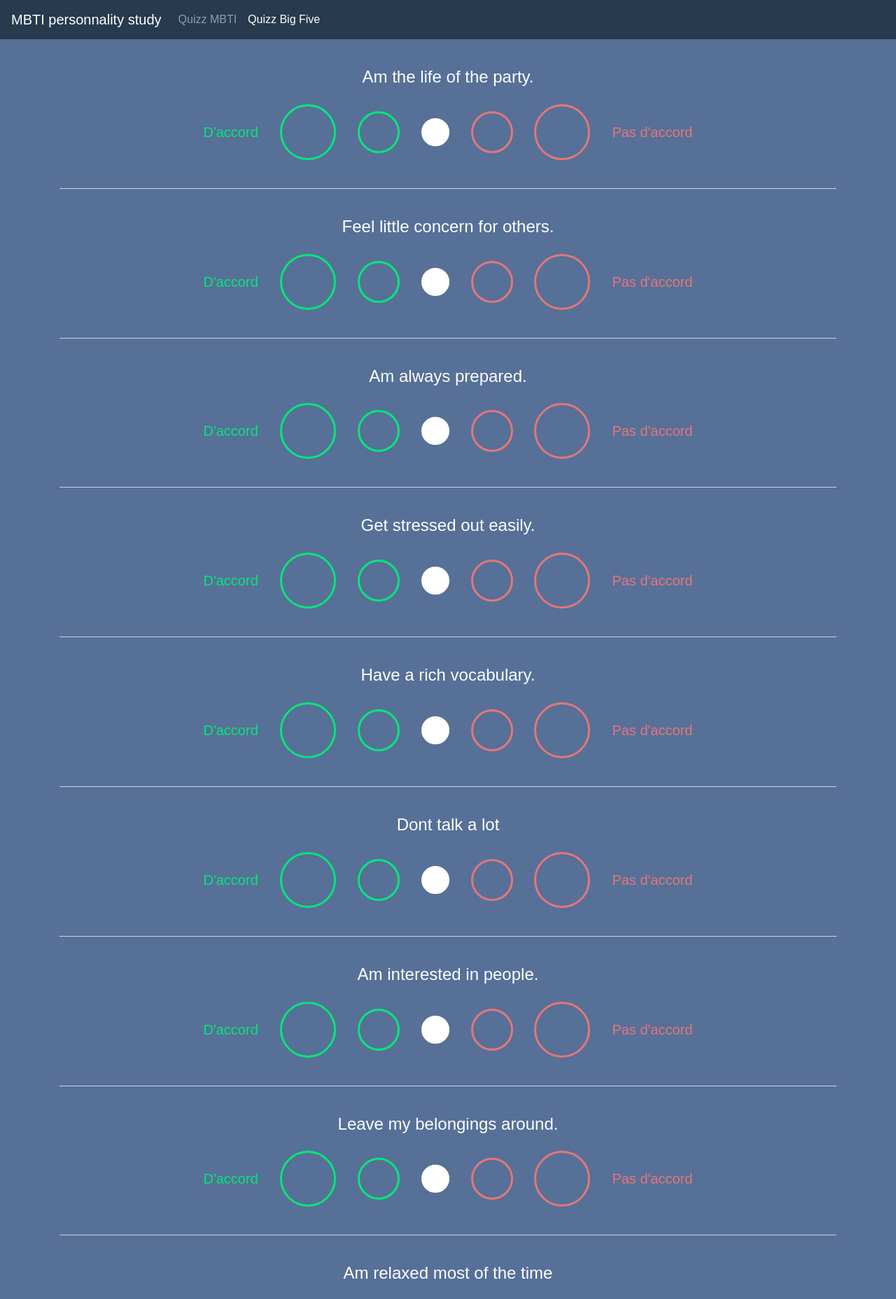
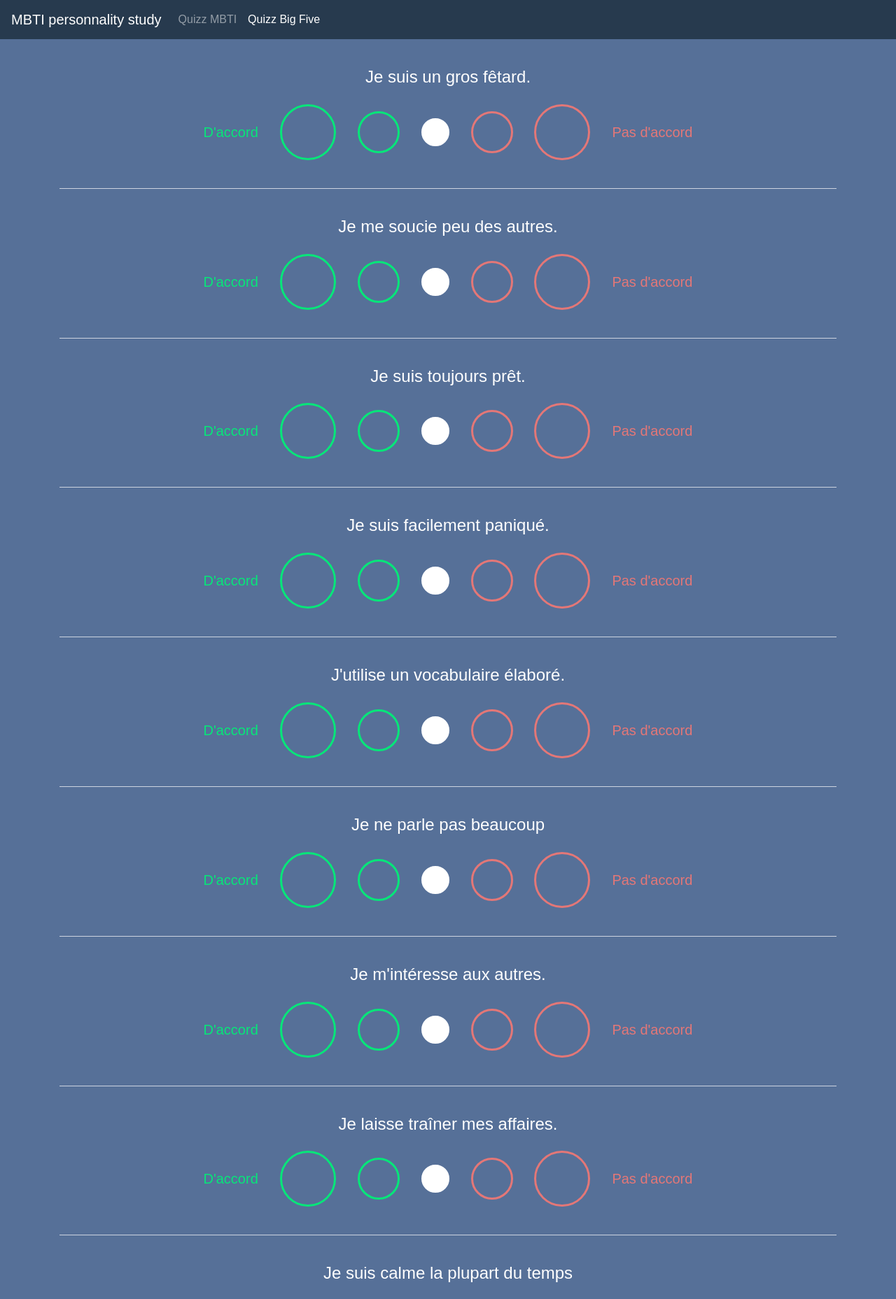
Before and after one commit to sunwize/pfe_5A_app, a Vue app: page /quizz-big5 in a window 1280 px wide. Shown: the top 1857 px of the page at 70% size. Built offline with nearby package versions, Linux system fonts and the light colour scheme; a web font is replaced by a local one.

Commit message:
EN to FR

```diff
--- a/src/views/QuizzBIG5.vue
+++ b/src/views/QuizzBIG5.vue
@@ -21,57 +21,7 @@ export default {
   name: 'QuizzBIG5',
   data () {
     return {
-      statements: [ { text: 'Am the life of the party.\n', choice: 3 },
-                    { text: 'Feel little concern for others.\n', choice: 3 },
-                    { text: 'Am always prepared.\n', choice: 3 },
-                    { text: 'Get stressed out easily.\n', choice: 3 },
-                    { text: 'Have a rich vocabulary.\n', choice: 3 },
-                    { text: 'Dont talk a lot\n', choice: 3 },
-                    { text: 'Am interested in people.\n', choice: 3 },
-                    { text: 'Leave my belongings around.\n', choice: 3 },
-                    { text: 'Am relaxed most of the time\n', choice: 3 },
-                    { text: 'Have difficulty understanding abstract ideas.\n', choice: 3 },
-                    { text: 'Feel comfortable around people.\n', choice: 3 },
-                    { text: 'Insult people\n', choice: 3 },
-                    { text: 'Pay attention to details.\n', choice: 3 },
-                    { text: 'Worry about things\n', choice: 3 },
-                    { text: 'Have a vivid imagination.\n', choice: 3 },
-                    { text: 'Keep in the background.\n', choice: 3 },
-                    { text: 'Sympathize with others feelings\n', choice: 3 },
-                    { text: 'Make a mess of things.\n', choice: 3 },
-                    { text: 'Seldom feel blue.\n', choice: 3 },
-                    { text: 'Am not interested in abstract ideas\n', choice: 3 },
-                    { text: 'Start conversations.\n', choice: 3 },
-                    { text: 'Am not interested in other peoples problems.\n', choice: 3 },
-                    { text: 'Get chores done right away.\n', choice: 3 },
-                    { text: 'Am easily disturbed.\n', choice: 3 },
-                    { text: 'Have excellent ideas.\n', choice: 3 },
-                    { text: 'Have little to say.\n', choice: 3 },
-                    { text: 'Have a soft heart.\n', choice: 3 },
-                    { text: 'Often forget to put things back in their proper place.\n', choice: 3 },
-                    { text: 'Get upset easily.\n', choice: 3 },
-                    { text: 'Do not have a good imagination\n', choice: 3 },
-                    { text: 'Talk to a lot of different people at parties.\n', choice: 3 },
-                    { text: 'Am not really interested in others\n', choice: 3 },
-                    { text: 'Like order.\n', choice: 3 },
-                    { text: 'Change my mood a lot.\n', choice: 3 },
-                    { text: 'Am quick to understand things.\n', choice: 3 },
-                    { text: 'Dont like to draw attention to myself.\n', choice: 3 },
-                    { text: 'Take time out for others.\n', choice: 3 },
-                    { text: 'Shirk my duties.\n', choice: 3 },
-                    { text: 'Have frequent mood swings.\n', choice: 3 },
-                    { text: 'Use difficult words.\n', choice: 3 },
-                    { text: 'Je me fiche d\'être le centre d\'intérêt.\n', choice: 3 },
-                    { text: 'Je ressens les émotions des autres\n', choice: 3 },
-                    { text: 'Je suis un planning.\n', choice: 3 },
-                    { text: 'Je suis facilement irrité.\n', choice: 3 },
-                    { text: 'Je passe du temps à réflichir.\n', choice: 3 },
-                    { text: 'Je suis silencieux autour des gens que je ne connais pas.\n', choice: 3 },
-                    { text: 'Je mets les gens à l\'aise\n', choice: 3 },
-                    { text: 'Je suis exigent dans mon travail\n', choice: 3 },
-                    { text: 'Je me sens triste souvent.\n', choice: 3 },
-                    { text: 'J\'ai beaucoup d\'idées.\n', choice: 3 },
-                    { text: 'Je suis un gros fêtard.\n', choice: 3 },
+      statements: [ { text: 'Je suis un gros fêtard.\n', choice: 3 },
                     { text: 'Je me soucie peu des autres.\n', choice: 3 },
                     { text: 'Je suis toujours prêt.\n', choice: 3 },
                     { text: 'Je suis facilement paniqué.\n', choice: 3 },
```
